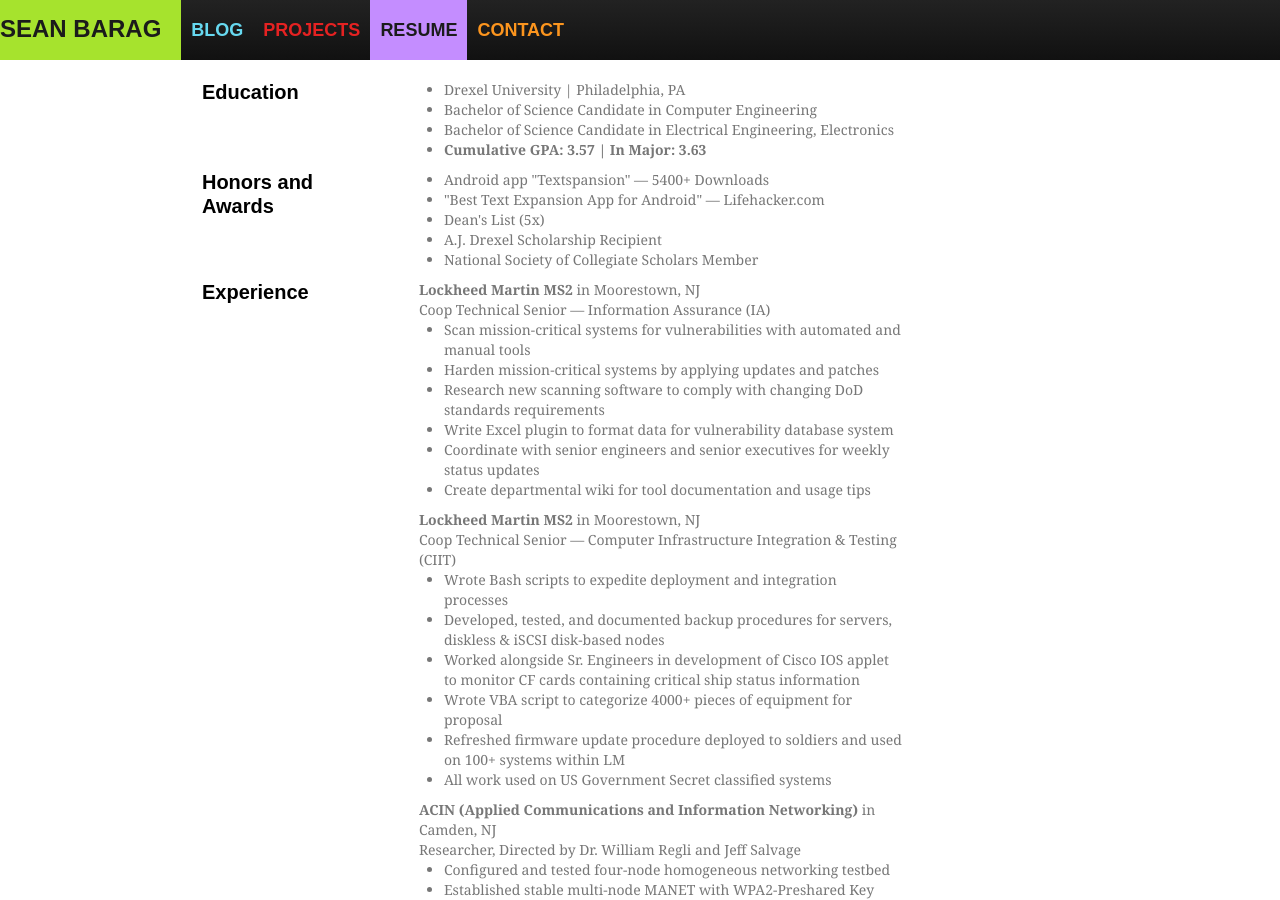
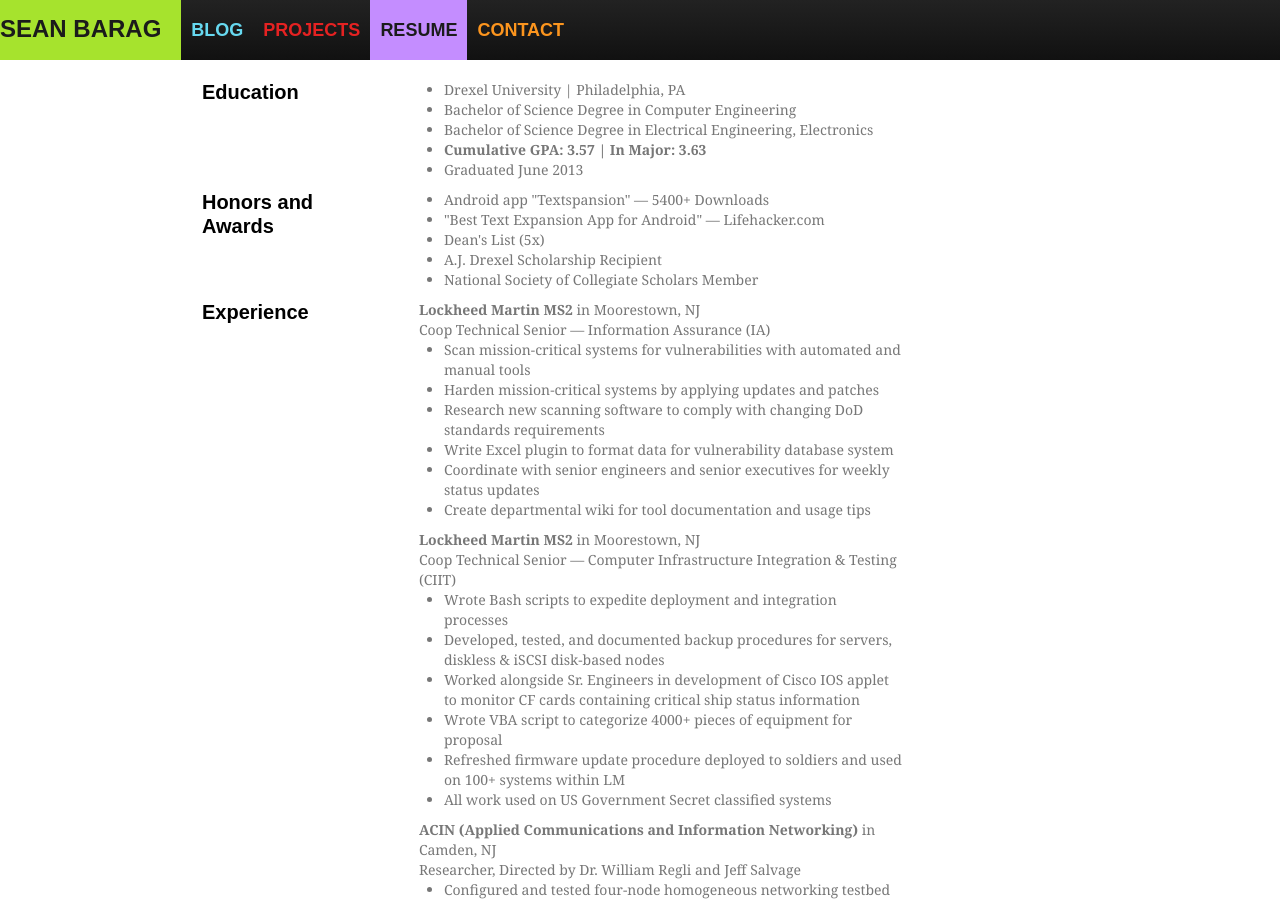
Before and after one commit to sjbarag/sjbarag.github.com, a Jekyll site: the page built from resume/web.html, in a window 1280 px wide and 900 px high. Built offline with Jekyll 4.4.1, drawn with Linux system fonts in a browser that asks for light colours; nearby versions of some CDN libraries; some web fonts are replaced; Markdown is read by kramdown in place of the engine named in the settings.

Commit message:
Make Education section past-tense

```diff
--- a/resume/web.html
+++ b/resume/web.html
@@ -8,9 +8,10 @@
 	<div class="span7 offset1">
 		<ul>
 			<li>Drexel University | Philadelphia, PA</li>
-			<li>Bachelor of Science Candidate in Computer Engineering</li>
-			<li>Bachelor of Science Candidate in Electrical Engineering, Electronics</li>
+			<li>Bachelor of Science Degree in Computer Engineering</li>
+			<li>Bachelor of Science Degree in Electrical Engineering, Electronics</li>
 			<li><b>Cumulative GPA: 3.57 | In Major: 3.63</b></li>
+			<li>Graduated June 2013</li>
 		</ul>
 	</div>
 </div>
```
